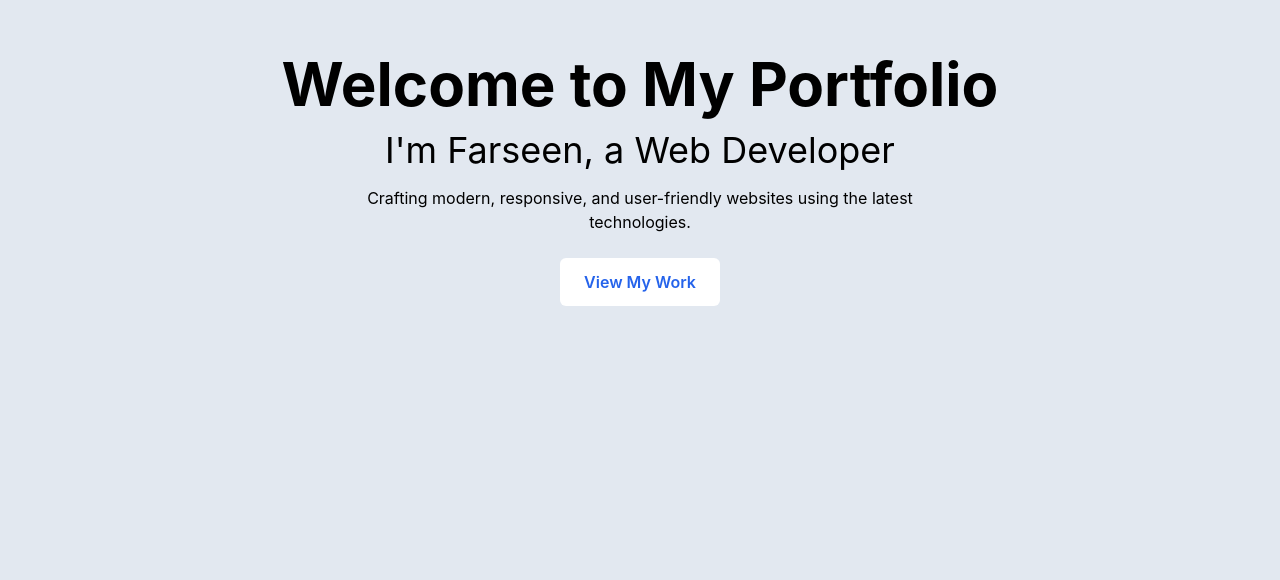
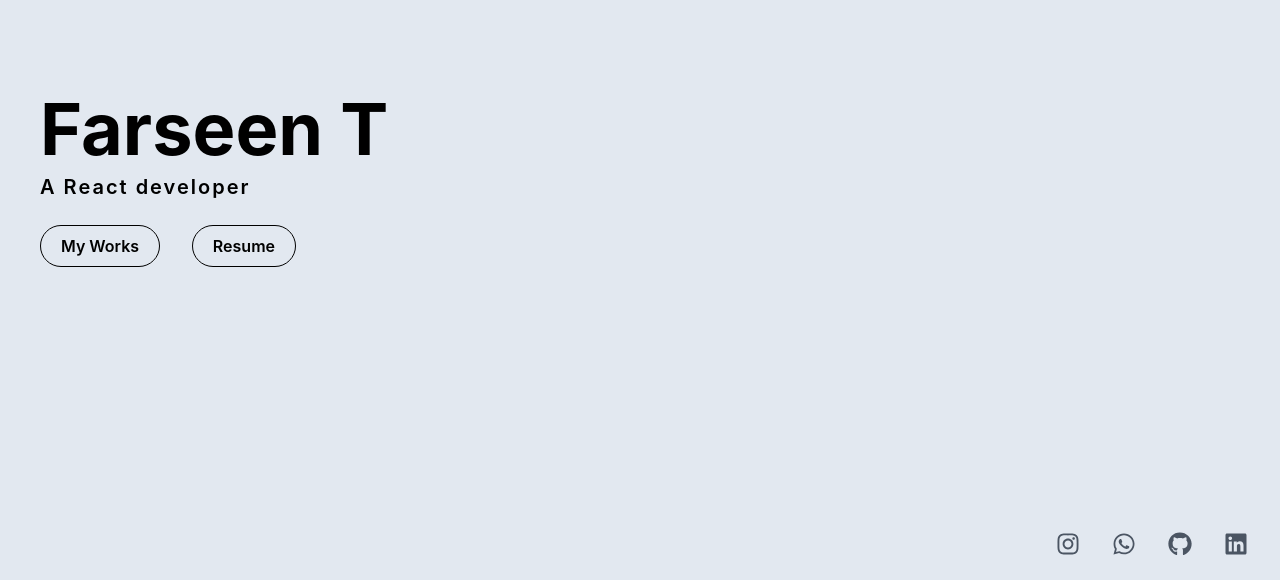
Before and after one commit to farseent/farseen, a React (Create React App) app: page / in a window 1280 px wide. Shown: the part 220-800 px from the top of the page. Built offline with nearby package versions, Linux system fonts and the light colour scheme; the HTML template or start-up script is replaced by a standard one.

Commit message:
homepage

```diff
--- a/package.json
+++ b/package.json
@@ -7,7 +7,8 @@
     "react": "^19.0.0",
     "react-dom": "^19.0.0",
     "react-icons": "^5.4.0",
-    "react-scripts": "5.0.1"
+    "react-scripts": "5.0.1",
+    "react-type-animation": "^3.2.0"
   },
   "scripts": {
     "start": "react-scripts start",
--- a/src/components/Home.jsx
+++ b/src/components/Home.jsx
@@ -1,24 +1,79 @@
 import React from 'react'
+import { FaGithub, FaInstagram, FaLinkedin, FaWhatsapp } from 'react-icons/fa'
+import { TypeAnimation } from 'react-type-animation'
 
 export const Home = () => {
   return (
-    <section
-    id="home"
-    className="h-screen bg-slate-200 flex flex-col justify-center items-center text-center px-4"
-  >
-    <h2 className="text-4xl md:text-6xl font-bold mb-4">Welcome to My Portfolio</h2>
-    <h1 className="text-2xl md:text-4xl mb-4">
-      I'm Farseen, a Web Developer
-    </h1>
-    <p className="mb-6 max-w-xl">
-      Crafting modern, responsive, and user-friendly websites using the latest technologies.
-    </p>
-    <a
-      href="#projects"
-      className="bg-white text-blue-600 px-6 py-3 rounded-md font-semibold hover:bg-blue-100 transition"
-    >
-      View My Work
-    </a>
+    <section id="home" className="h-screen bg-slate-200 flex flex-col justify-center px-10">
+      <div className='flex flex-col justify-between w-fit'>
+          <TypeAnimation
+            sequence={['Farseen T' ]}
+            wrapper="span" cursor={false} className='text-7xl font-bold text-left '
+            />
+          <TypeAnimation
+            sequence={[ 1000, 'A React developer']}
+            wrapper="span" cursor={true} className='text-xl tracking-widest font-semibold text-left mt-2'
+            />
+           <div className='flex mt-6 w-64 justify-between'>
+                <a href="#projects">
+                    <button
+                    className="px-5 py-2 bg-transparent border border-black font-semibold rounded-full
+                              hover:bg-slate-400 focus:outline-none focus:ring-2 focus:ring-blue-400
+                              focus:ring-offset-2 transition duration-300">
+                      My Works
+                    </button>
+                </a>
+                <a href="assets/Farseen CV-1.pdf" download="Farseen-resume.pdft">
+                    <button
+                    className="px-5 py-2 bg-transparent border border-black font-semibold rounded-full
+                              hover:bg-slate-400 focus:outline-none focus:ring-2 focus:ring-blue-400
+                              focus:ring-offset-2 transition duration-300">
+                      Resume
+                    </button>
+                </a>
+            </div>
+      </div>
+      <div class="flex space-x-8 absolute bottom-4 right-4 px-4 py-2">
+        {/* Instagram Icon */}
+      <a
+        href="https://instagram.com"
+        target="_blank"
+        rel="noopener noreferrer"
+        className=" text-2xl text-gray-600 hover:text-gray-900 transition duration-300"
+      >
+        <FaInstagram />
+      </a>
+
+      {/* WhatsApp Icon */}
+      <a
+        href="https://wa.me/your-number"
+        target="_blank"
+        rel="noopener noreferrer"
+        className=" text-2xl text-gray-600 hover:text-gray-900  transition duration-300"
+      >
+        <FaWhatsapp />
+      </a>
+
+      {/* GitHub Icon */}
+      <a
+        href="https://github.com"
+        target="_blank"
+        rel="noopener noreferrer"
+        className=" text-2xl text-gray-600 hover:text-gray-900  transition duration-300"
+      >
+        <FaGithub />
+      </a>
+
+      {/* LinkedIn Icon */}
+      <a
+        href="https://linkedin.com"
+        target="_blank"
+        rel="noopener noreferrer"
+        className=" text-2xl text-gray-600 hover:text-gray-900  transition duration-300"
+      >
+        <FaLinkedin />
+      </a>
+      </div>
   </section>
   )
 }
```
Also changed, not shown: 2 other files (tests, documents, lock files or other folders).
